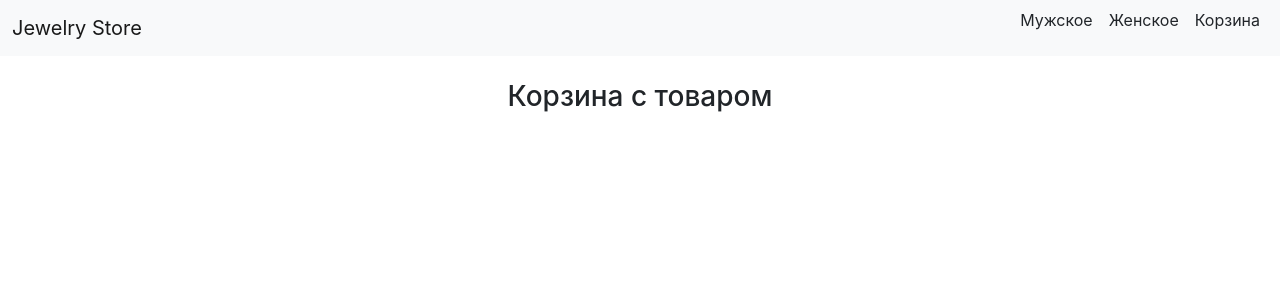
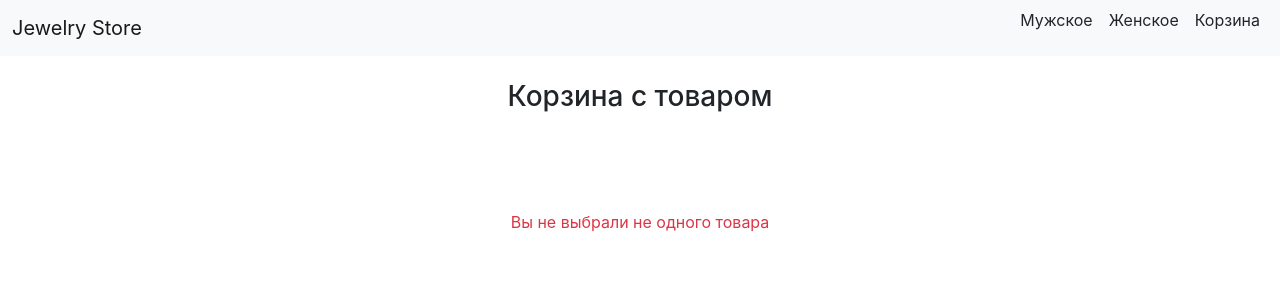
Before and after one commit to mrbushik/Jewelry-Store, a React (Create React App) app: page /cart in a window 1280 px wide. Shown: the top 300 px of the page. Built offline with nearby package versions, Linux system fonts and the light colour scheme.

Commit message:
delete products in to the cart

```diff
--- a/src/Components/Pages/cart.tsx
+++ b/src/Components/Pages/cart.tsx
@@ -1,17 +1,33 @@
 import React from "react";
-import { useSelector } from "react-redux";
+import { useDispatch, useSelector } from "react-redux";
 import { productItem } from "../interfaces";
 import CartItems from "../layout/cartItems";
+import { deleteProductInCart } from "../redux/actions/cart";
 
 const Cart: React.FC = () => {
+  const dispatch: any = useDispatch();
+
   const cartItems = useSelector((state: any) => state.cart.cartItems);
+  const handleDelete = (item: productItem) => {
+    dispatch(
+      deleteProductInCart(
+        cartItems.filter(
+          (product: productItem) => product.imageLink !== item.imageLink
+        )
+      )
+    );
+  };
   return (
     <div>
       <h3 className="text-center mt-4">Корзина с товаром</h3>
       <div className="d-flex justify-content-center mt-5 cart-list">
-        {cartItems.map((item: productItem, index: number) => (
-          <CartItems item={item} key={index} />
-        ))}
+        {!!cartItems.length ? (
+          cartItems.map((item: productItem, index: number) => (
+            <CartItems item={item} key={index} onDelete={handleDelete} />
+          ))
+        ) : (
+          <p className="text-danger mt-5">Вы не выбрали не одного товара</p>
+        )}
       </div>
     </div>
   );
--- a/src/Components/layout/cartItems.tsx
+++ b/src/Components/layout/cartItems.tsx
@@ -3,16 +3,20 @@ import { productItem } from "../interfaces";
 
 type cartItemsProps = {
   item: productItem;
+  onDelete(item: productItem): void;
 };
 
-const CartItems: React.FC<cartItemsProps> = ({ item }) => {
+const CartItems: React.FC<cartItemsProps> = ({ item, onDelete }) => {
   return (
     <div className=" my-3 d-flex align-items-center">
       <img className="cart-img me-3" src={item.imageLink} />
-      <p className="pt-2" >{item.title}</p>
+      <p className="pt-2">{item.title}</p>
       <div className="d-flex justify-content-between">
-        <p className='pt-2 ms-2'>{item.price} BYN</p>
-        <div className="text-danger ms-3 pointer  mt-2">
+        <p className="pt-2 ms-2">{item.price} BYN</p>
+        <div
+          className="text-danger ms-3 pointer  mt-2"
+          onClick={() => onDelete(item)}
+        >
           Удалить
         </div>
       </div>
```
